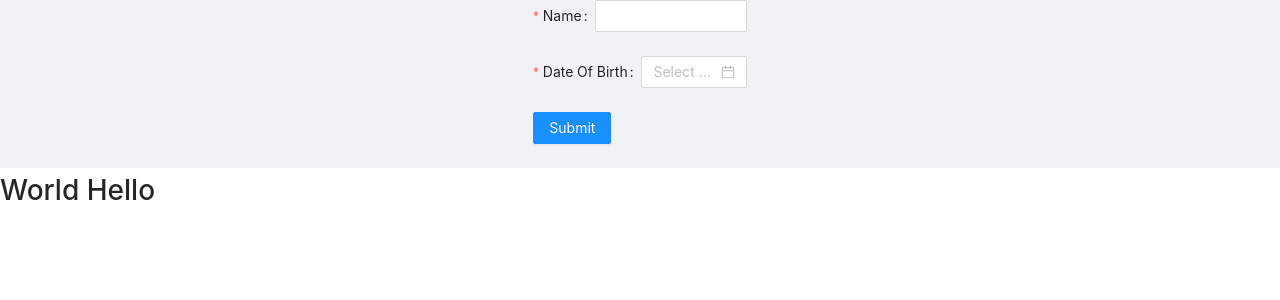
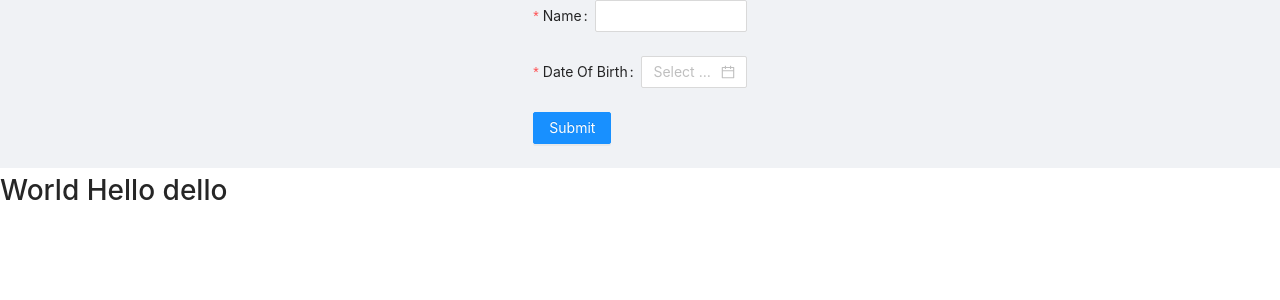
Before and after one commit to sonsor/fuse, a React (Create React App) app: page / in a window 1280 px wide. Shown: the top 300 px of the page. Built offline with nearby package versions, Linux system fonts and the light colour scheme.

Commit message:
update text

```diff
--- a/src/index.js
+++ b/src/index.js
@@ -7,7 +7,7 @@ import 'antd/dist/antd.css';
 ReactDOM.render(
   <React.StrictMode>
     <App />
-      <h1>World Hello</h1>
+      <h1>World Hello dello</h1>
  </React.StrictMode>,
   document.getElementById('root')
 );
```
